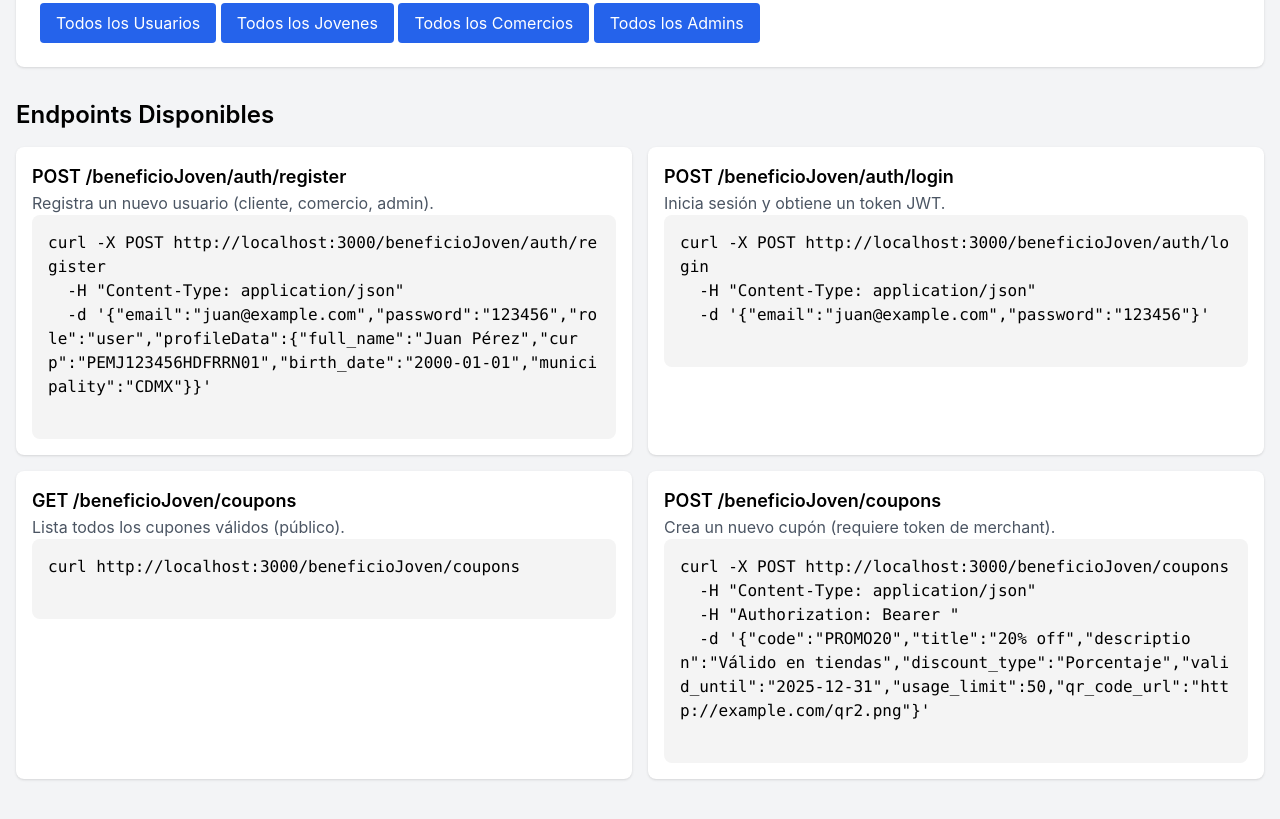
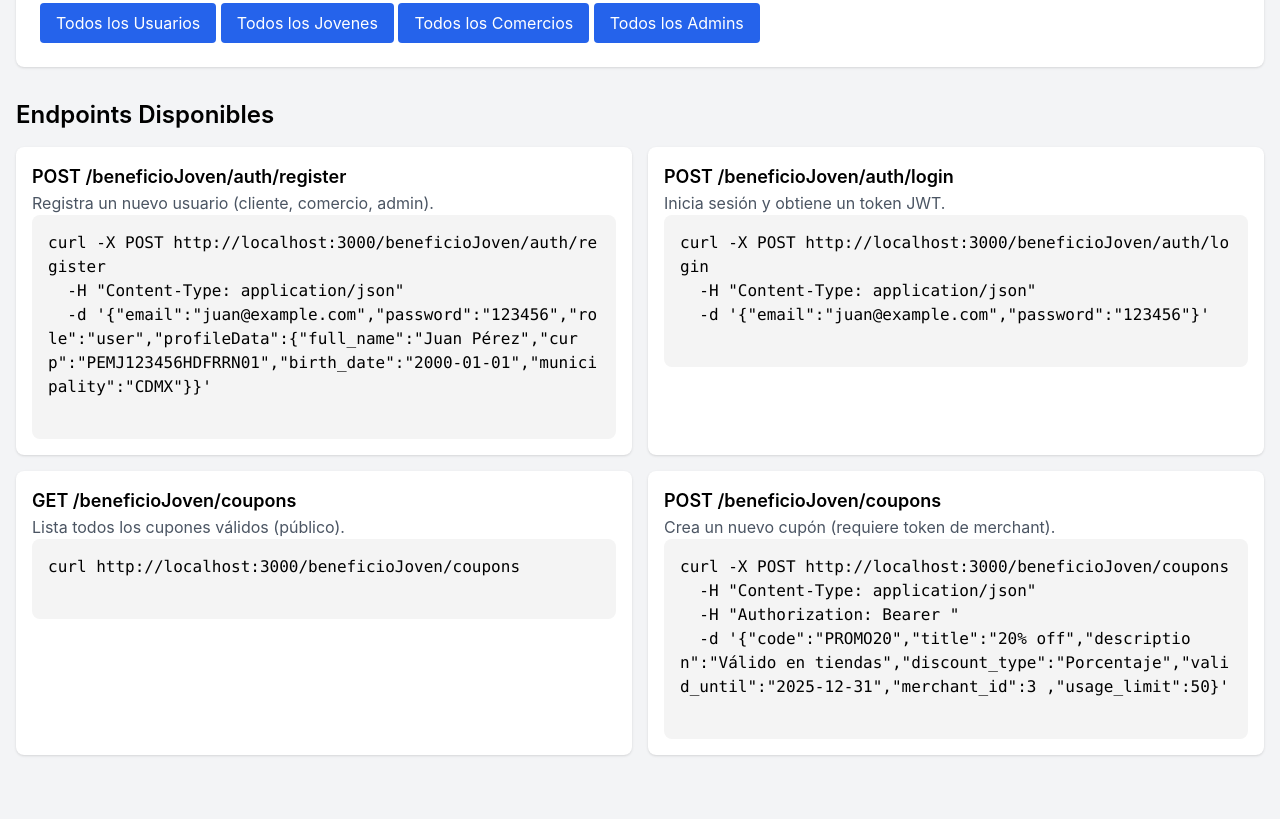
Before and after one commit to A01801461/beneficio_joven_backend, a plain HTML site: page public/index.html in a window 1280 px wide. Shown: the part 609-1428 px from the top of the page. Drawn offline with nearby package versions, Linux system fonts and the light colour scheme.

Commit message:
Documentacion POST Coupon
cambios en html y REadMe acerca de la documentacion del endpoint POST Coupon

```diff
--- a/public/index.html
+++ b/public/index.html
@@ -93,7 +93,7 @@ curl http://localhost:3000/beneficioJoven/coupons
 curl -X POST http://localhost:3000/beneficioJoven/coupons
   -H "Content-Type: application/json"
   -H "Authorization: Bearer <token>"
-  -d '{"code":"PROMO20","title":"20% off","description":"Válido en tiendas","discount_type":"Porcentaje","valid_until":"2025-12-31","usage_limit":50,"qr_code_url":"http://example.com/qr2.png"}'
+  -d '{"code":"PROMO20","title":"20% off","description":"Válido en tiendas","discount_type":"Porcentaje","valid_until":"2025-12-31","merchant_id":3 ,"usage_limit":50}'
           </pre>
         </div>
       </div>
```
Also changed, not shown: 1 other file.
